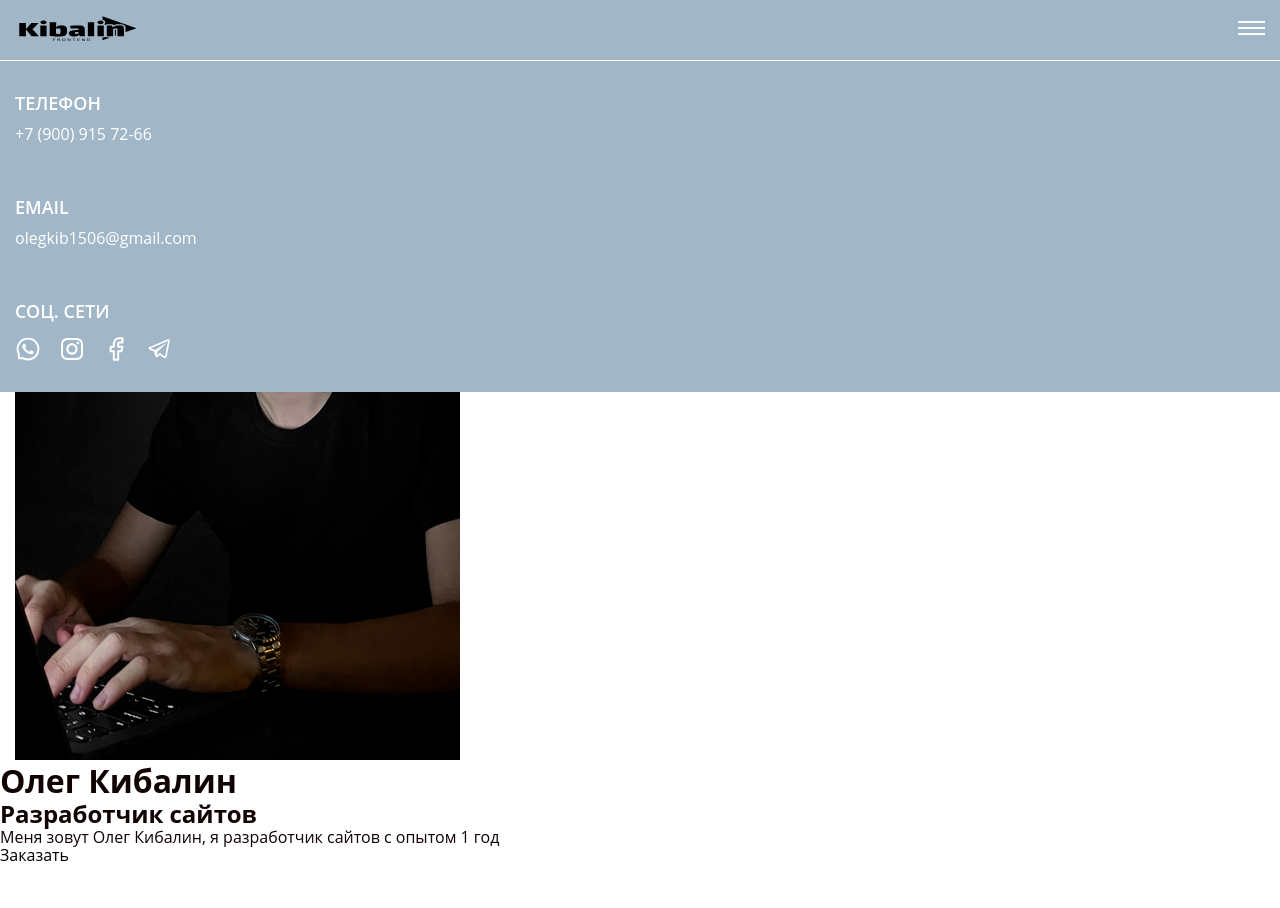
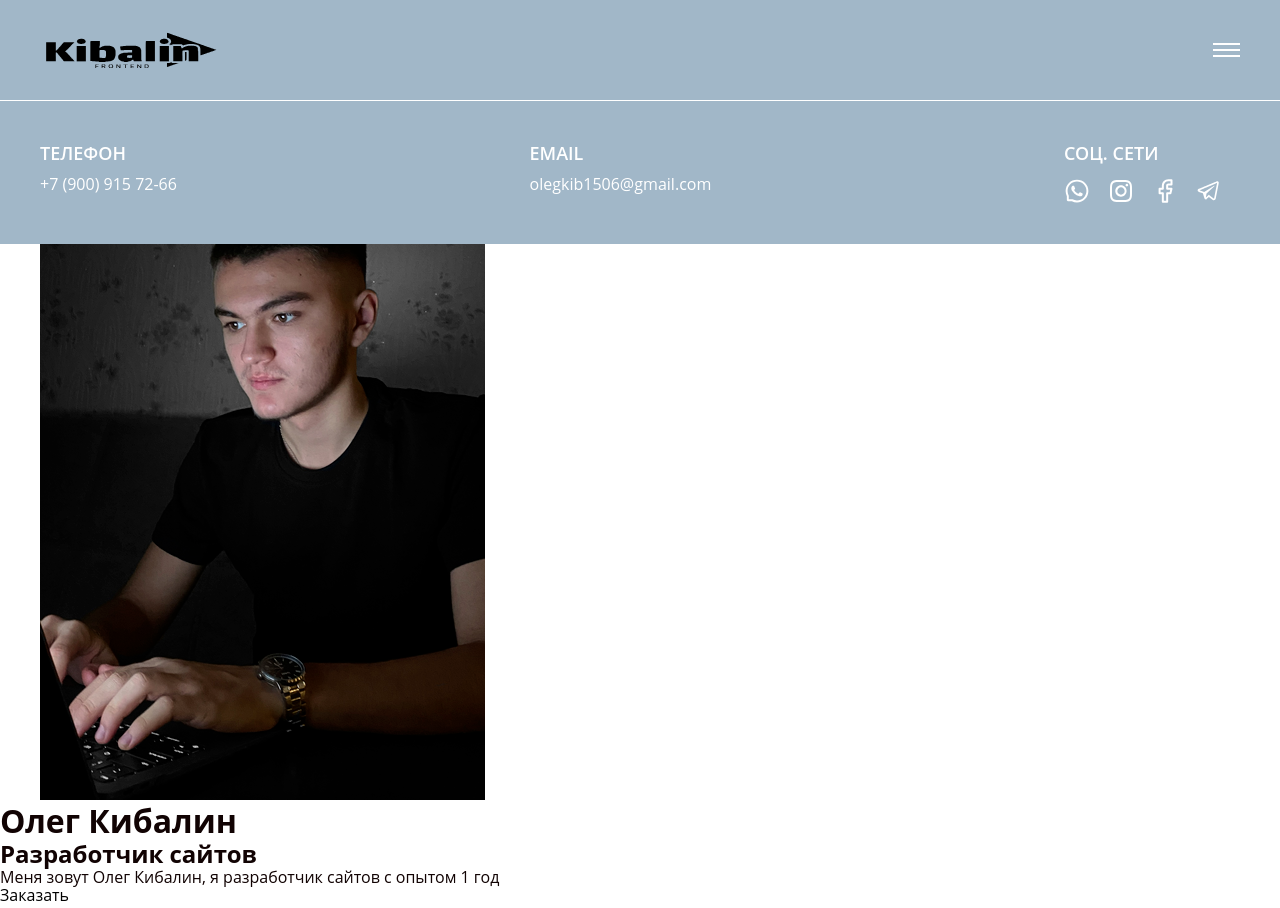
Before and after one commit to Olegoriy/portfolio, a plain HTML site: page index.html in a window 1280 px wide. Shown: the top 908 px of the page. Drawn offline with Linux system fonts and the light colour scheme; a web font is replaced by a local one.

Commit message:
adaptive menu for 768px

```diff
--- a/style/default.css
+++ b/style/default.css
@@ -57,3 +57,9 @@ h1, h2, h3, p{
 section{
     padding: 30px 0;
 }
+
+@media (min-width: 768px){
+    .container{
+        padding: 0 40px;
+    }
+}
--- a/style/header.css
+++ b/style/header.css
@@ -1,13 +1,14 @@
 .header{
     background-color: #a1b7c8;
     min-height: 60px;
+    padding-top: 13px;
+    padding-bottom: 13px;
+    box-sizing: border-box;
 }
 
 .header__container{
     display: flex;
     justify-content: space-between;
-    padding-top: 13px;
-    padding-bottom: 13px;
     align-items: center;
 }
 
@@ -31,8 +32,12 @@
     background-image: url("../img/menu.svg");
 }
 
-.contacts__item:not(:last-child){
+.contacts__item{
     margin-bottom: 50px;
+}
+
+.contacts__item :last-child{
+    margin-bottom: 0;
 }
 
 .contacts__head{
@@ -80,3 +85,29 @@
 .contacts__social-link_telegram{
     background-image: url(../img/telegram.svg);
 }
+
+@media (min-width: 768px){
+    .header{
+        min-height: 100px;
+        padding: 28px 0;
+    }
+
+    .header__logo{
+        width: 180px;
+        height: 43px;
+    }
+
+    .header__contacts{
+        top: 101px;
+        padding: 40px;
+    }
+
+    .contacts__list{
+        display: flex;
+        justify-content: space-between;
+    }
+
+    .contacts__item{
+        margin-bottom: 0;
+    }
+}
```
